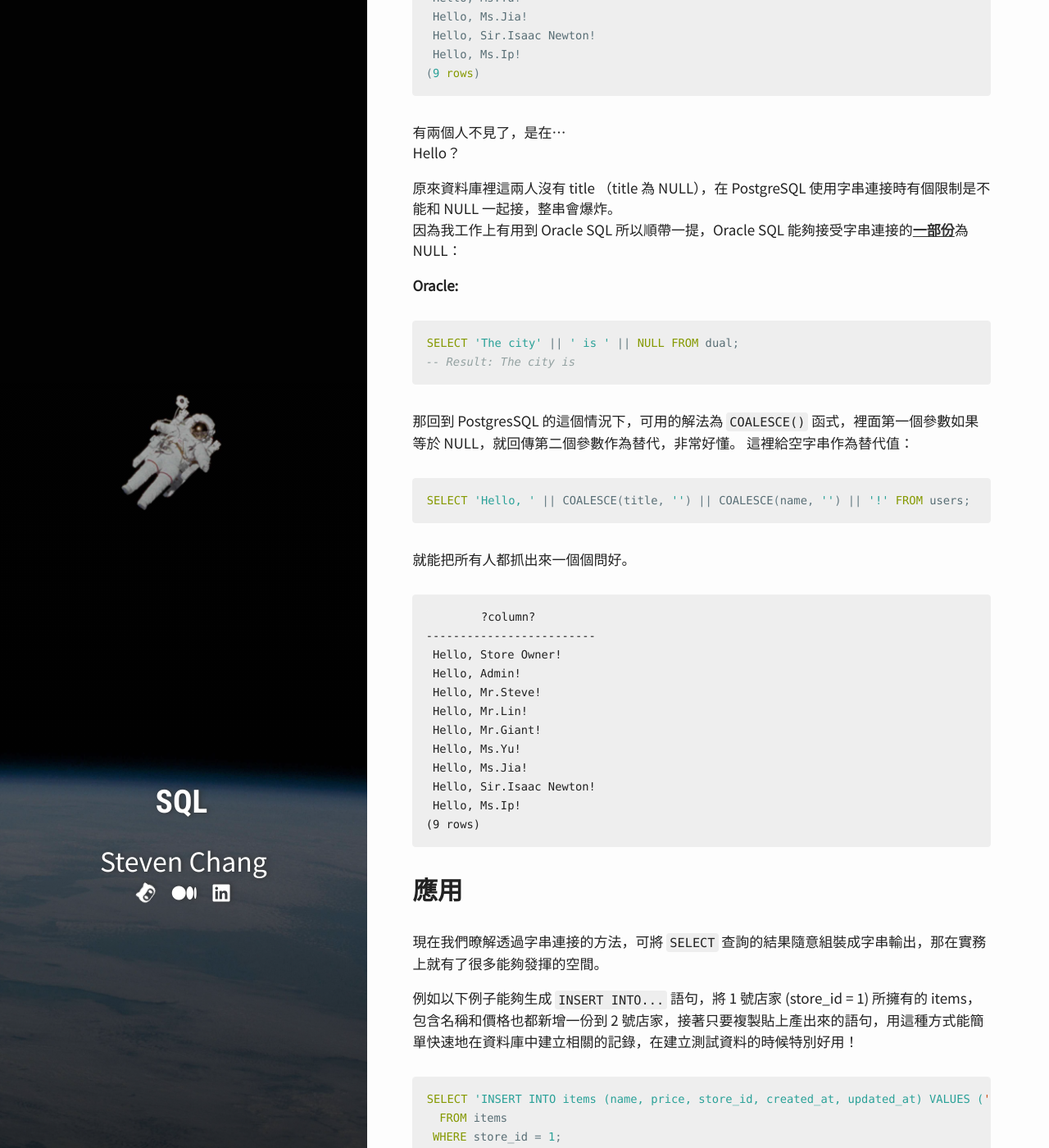
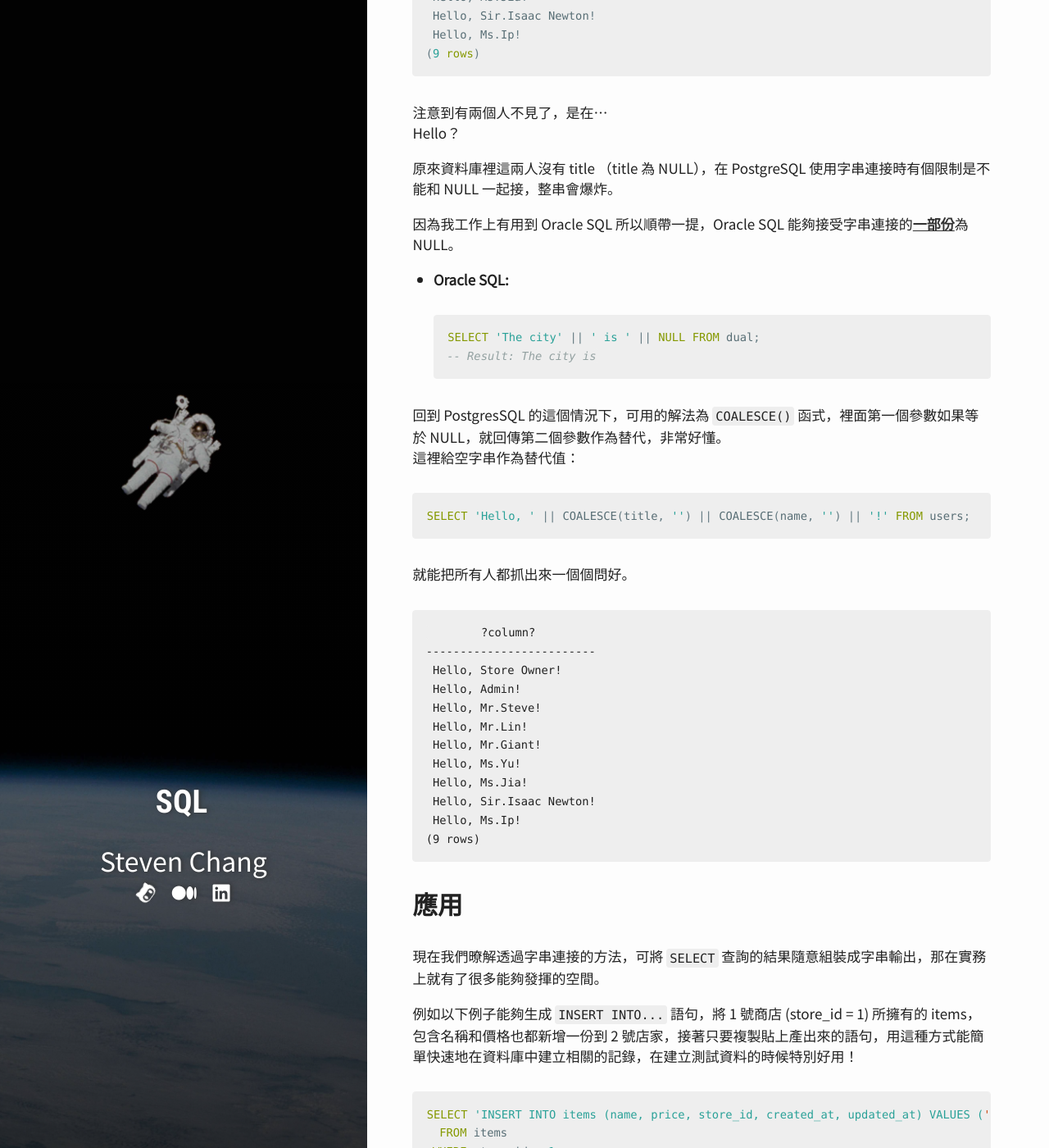
Before and after one commit to stevencch99/stevencch99.github.io, a Jekyll site: the page built from _posts/2020-03-23-sql-string-concatenation-operator.md, in a window 1280 px wide and 1400 px high, scrolled down 1310 px. Shown: the whole window at 82% size. Built offline with Jekyll 4.4.1, drawn with Linux system fonts in a browser that asks for light colours; nearby versions of some CDN libraries; comment, search, counter and statistics services are not loaded; some of the changed text lies outside the part shown.

Commit message:
Update 2020-03-23-sql-string-concatenation-operator.md

````diff
--- a/_posts/2020-03-23-sql-string-concatenation-operator.md
+++ b/_posts/2020-03-23-sql-string-concatenation-operator.md
@@ -58,19 +58,20 @@ SELECT 'Hello, ' || title || name || '!' FROM users;
 (9 rows)
 ```
 
-有兩個人不見了，是在...
+注意到有兩個人不見了，是在...
 Hello？
 
 原來資料庫裡這兩人沒有 title （title 為 NULL），在 PostgreSQL 使用字串連接時有個限制是不能和 NULL 一起接，整串會爆炸。
-因為我工作上有用到 Oracle SQL 所以順帶一提，Oracle SQL 能夠接受字串連接的[**一部份**](http://www.sqlines.com/oracle-to-sql-server/string_concat)為 NULL：
 
-**Oracle:**
-```sql
-SELECT 'The city' || ' is ' || NULL FROM dual;
--- Result: The city is
-```
+因為我工作上有用到 Oracle SQL 所以順帶一提，Oracle SQL 能夠接受字串連接的[**一部份**](http://www.sqlines.com/oracle-to-sql-server/string_concat)為 NULL。
 
-那回到 PostgresSQL 的這個情況下，可用的解法為 `COALESCE()` 函式，裡面第一個參數如果等於 NULL，就回傳第二個參數作為替代，非常好懂。
+- **Oracle SQL:**
+  ```sql
+  SELECT 'The city' || ' is ' || NULL FROM dual;
+  -- Result: The city is
+  ```
+
+回到 PostgresSQL 的這個情況下，可用的解法為 `COALESCE()` 函式，裡面第一個參數如果等於 NULL，就回傳第二個參數作為替代，非常好懂。
 這裡給空字串作為替代值：
 
 ```sql
@@ -98,7 +99,7 @@ SELECT 'Hello, ' || COALESCE(title, '') || COALESCE(name, '') || '!' FROM users;
 
 現在我們暸解透過字串連接的方法，可將 `SELECT` 查詢的結果隨意組裝成字串輸出，那在實務上就有了很多能夠發揮的空間。
 
-例如以下例子能夠生成 `INSERT INTO...` 語句，將 1 號店家 (store_id = 1) 所擁有的 items，包含名稱和價格也都新增一份到 2 號店家，接著只要複製貼上產出來的語句，用這種方式能簡單快速地在資料庫中建立相關的記錄，在建立測試資料的時候特別好用！
+例如以下例子能夠生成 `INSERT INTO...` 語句，將 1 號商店 (store_id = 1) 所擁有的 items，包含名稱和價格也都新增一份到 2 號店家，接著只要複製貼上產出來的語句，用這種方式能簡單快速地在資料庫中建立相關的記錄，在建立測試資料的時候特別好用！
 
 ```sql
 SELECT 'INSERT INTO items (name, price, store_id, created_at, updated_at) VALUES ('''||name||''', '||price||', 2, to_date(''20200323'', ''yyyymmdd''), to_date(''20200323'', ''yyyymmdd''));'
````
Also changed, not shown: other parts of _posts/2020-03-23-sql-string-concatenation-operator.md (+8 -8 lines).
